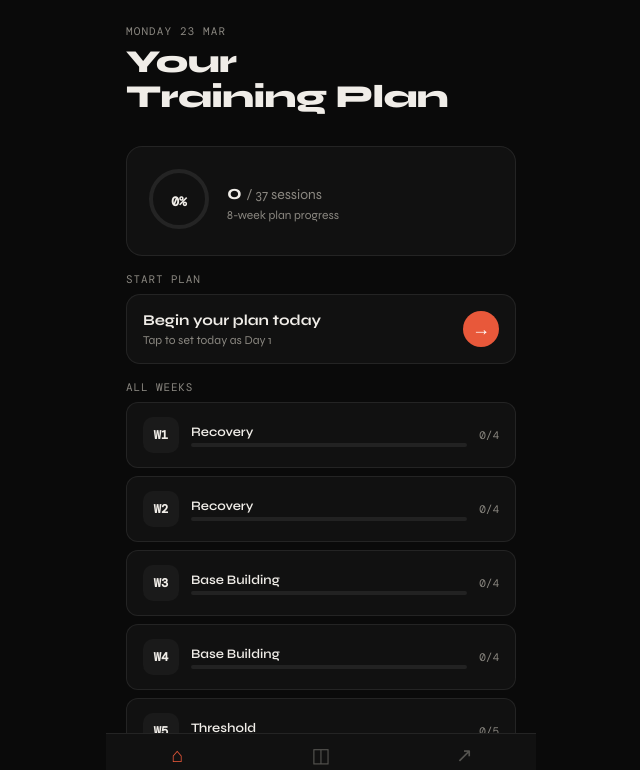
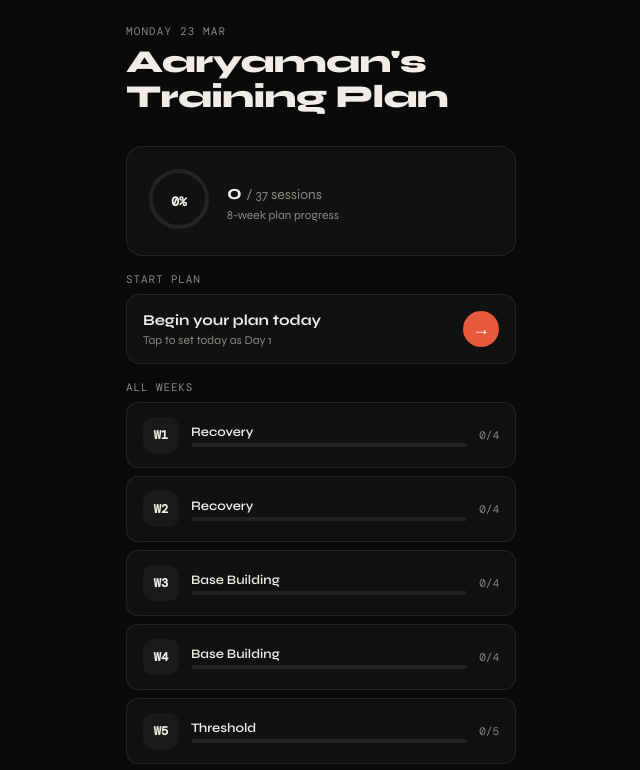
Before and after one commit to aaryaman1211/FitnessTracker, a React (Create React App) app: page / in a window 1280 px wide. Shown: the top 770 px of the page, without its empty margins (319-959 px from the left). Built offline with nearby package versions, Linux system fonts and the light colour scheme.

Commit message:
Fixed some bugs

```diff
--- a/src/App.js
+++ b/src/App.js
@@ -152,7 +152,7 @@ function HomeScreen({ log, setLog, edits, onOpenDay }) {
           {today.toLocaleDateString('en-GB', { weekday: 'long', day: 'numeric', month: 'short' }).toUpperCase()}
         </div>
         <h1 style={{ fontSize: 32, fontWeight: 800, letterSpacing: '-0.02em', lineHeight: 1.1 }}>
-          Your<br />Training Plan
+          Aaryaman's<br />Training Plan
         </h1>
       </div>
       <div style={{ background: 'var(--bg2)', border: '1px solid var(--border)', borderRadius: 16, padding: '20px', marginBottom: 16, display: 'flex', alignItems: 'center', gap: 16 }}>
@@ -662,10 +662,10 @@ function BottomNav({ tab, setTab }) {
   ];
   return (
     <div style={{
-      position: 'sticky', bottom: 0, flexShrink: 0,
       display: 'flex', background: 'var(--bg2)',
       borderTop: '1px solid var(--border)',
       paddingBottom: 'calc(var(--safe-bottom) + 8px)',
+      flexShrink: 0,
     }}>
       {items.map(item => (
         <button key={item.id} onClick={() => setTab(item.id)} style={{
--- a/src/index.css
+++ b/src/index.css
@@ -33,24 +33,10 @@
   --safe-bottom: env(safe-area-inset-bottom, 0px);
 }
 
-html {
-  height: 100%;
-  height: -webkit-fill-available;
-}
-
-body {
-  height: 100%;
-  height: -webkit-fill-available;
+html, body, #root {
   background: var(--bg);
   color: var(--text);
   font-family: var(--font-display);
-  overflow: hidden;
-}
-
-#root {
-  height: 100%;
-  background: var(--bg);
-  overflow: hidden;
 }
 
 input, textarea, button { font-family: var(--font-display); }
@@ -58,17 +44,9 @@ input, textarea, button { font-family: var(--font-display); }
 ::-webkit-scrollbar { width: 0; }
 
 .app {
-  height: 100%;
   display: flex;
   flex-direction: column;
   background: var(--bg);
   max-width: 430px;
   margin: 0 auto;
-  overflow: hidden;
 }
-
-.bottom-nav {
-  max-width: 430px;
-  left: 50%;
-  transform: translateX(-50%);
-}
```
